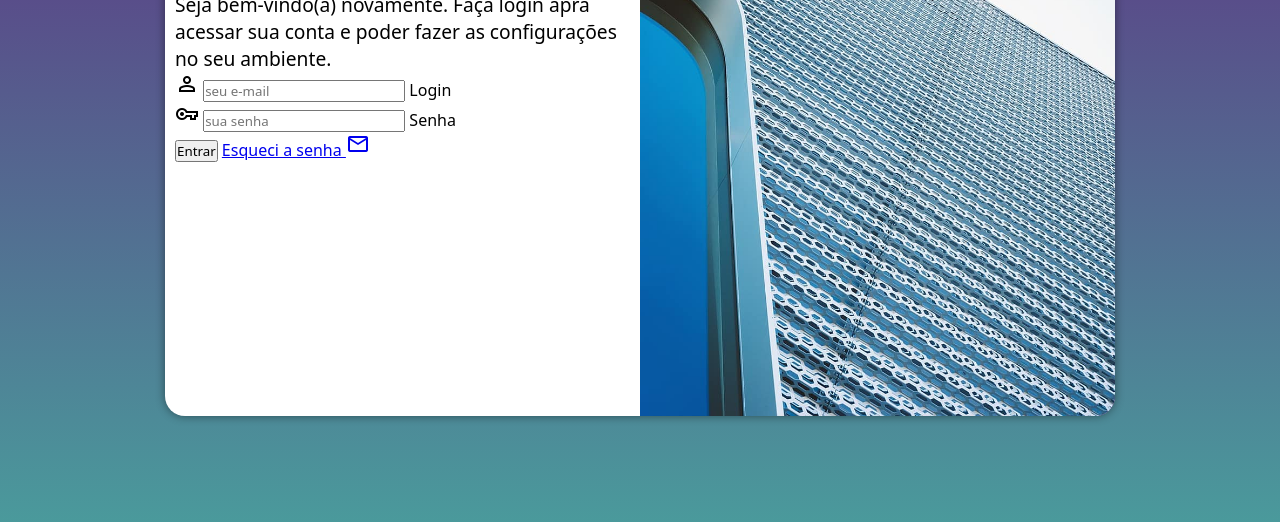
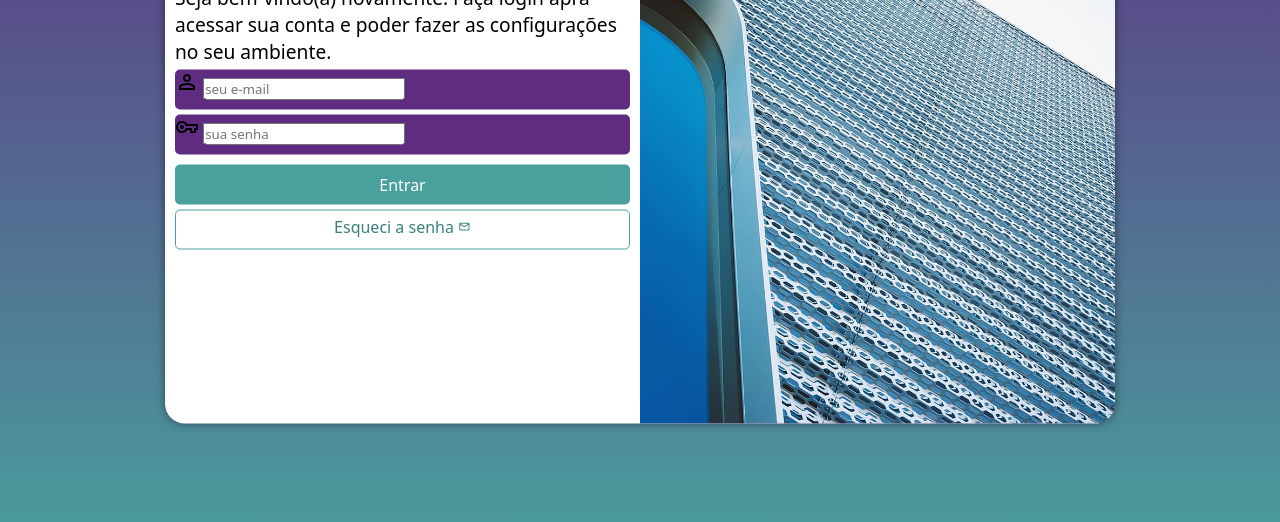
Before and after one commit to tuliodasilva/projeto-login, a plain HTML site: page index.html in a window 1280 px wide. Shown: the part 234-756 px from the top of the page. Drawn offline with nearby package versions, Linux system fonts and the light colour scheme.

Commit message:
Atualizando os logins

```diff
--- a/estilos/style.css
+++ b/estilos/style.css
@@ -38,7 +38,7 @@ section#login {
 
     background-color: white;
     width: 250px;
-    height: 500px;
+    height: 515px;
     border-radius: 20px;
     box-shadow: 0px 0px 10px rgba(0, 0, 0, 0.452);
 
@@ -68,3 +68,57 @@ article#formulario > h1 {
 article#formulario > p {
     font-size: 0.8em;
 }
+
+form > div.campo {
+    background-color: #5f2c82;
+    display: block;
+    width: 100%;
+    height: 40px;
+    border-radius: 5px;
+    margin: 5px 0px;
+
+}
+
+form > input[type=submit] {
+    margin-top: 10px;
+    display: block;
+    font-size: 1em;
+    width: 100%;
+    height: 40px;
+    background-color: #49a09d;
+    color: white;
+    border: none;
+    border-radius: 5px;
+    cursor: pointer;
+}
+
+div.campo > label {
+    display: none;
+}
+
+form > input[type=submit]:hover {
+    background-color: #306866;
+}
+
+form > a.botao {
+    display: block;
+    text-align: center;
+    font-size: 1em;
+    width: 100%;
+    height: 40px;
+    padding-top: 5px;
+    margin-top: 5px;
+    background-color: white;
+    border: 1px solid #49a09d;
+    border-radius: 5px;
+    color: #3a807d;
+    text-decoration: none;
+}
+
+form > a.botao:hover {
+    background-color: #59c5c2;
+}
+
+form > a.botao > span {
+    font-size: 0.8em;
+}
--- a/index.html
+++ b/index.html
@@ -23,13 +23,13 @@
                         <input type="email" name="login" id="ilogin" placeholder="seu e-mail" autocomplete="email" required maxlength="30">
                         <label for="ilogin">Login</label>
                     </div>
-                    <div class="senha">
+                    <div class="campo">
                         <span class="material-symbols-outlined">vpn_key</span>
                         <input type="password" name="senha" id="isenha" placeholder="sua senha" autocomplete="current-password" required minlength="8" maxlength="20">
                         <label for="isenha">Senha</label>
                     </div>
                     <input type="submit" value="Entrar">
-                    <a href="esqueci.html">
+                    <a href="esqueci.html" class="botao">
                         Esqueci a senha <span class="material-symbols-outlined">mail</span>
                     </a>
                 </form>
```
